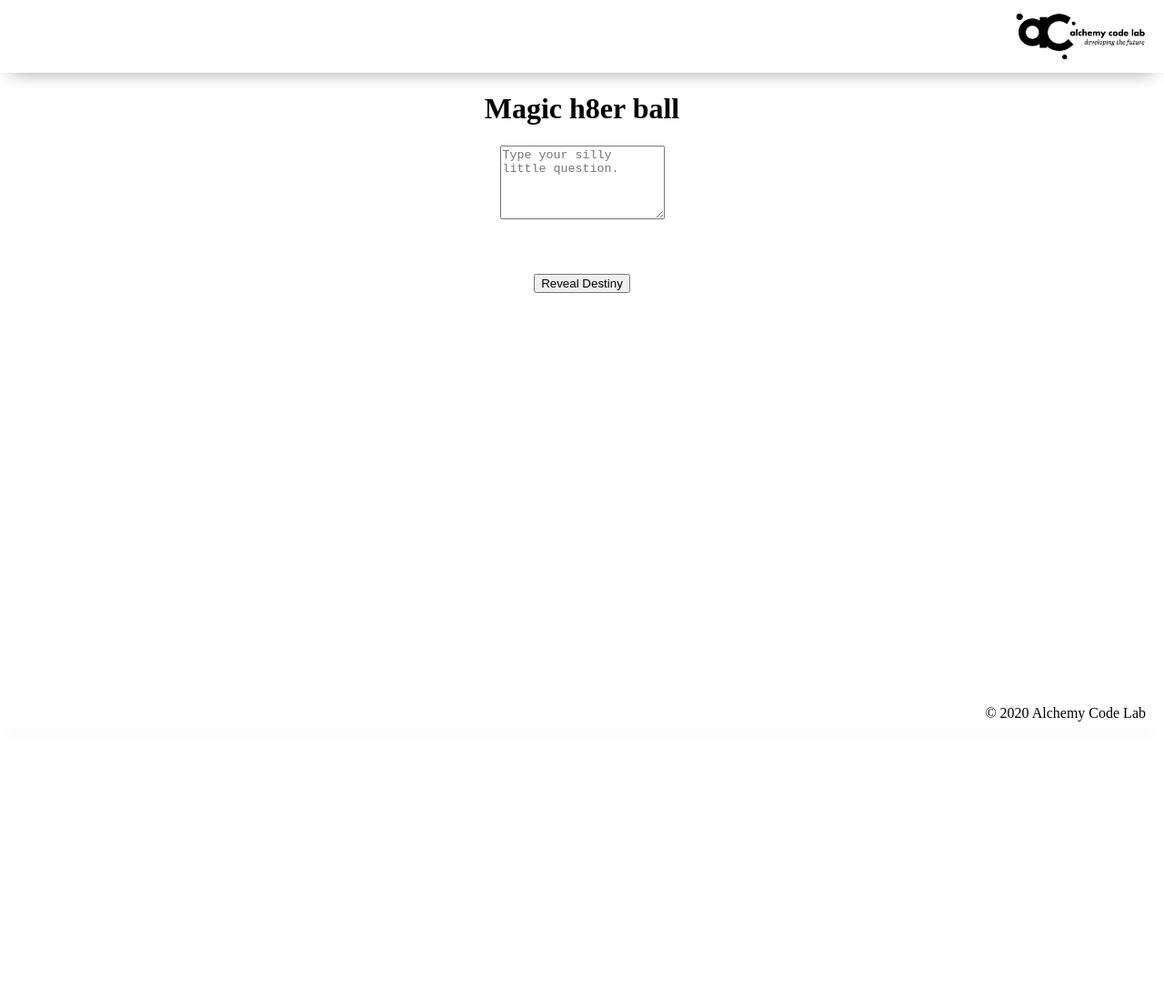
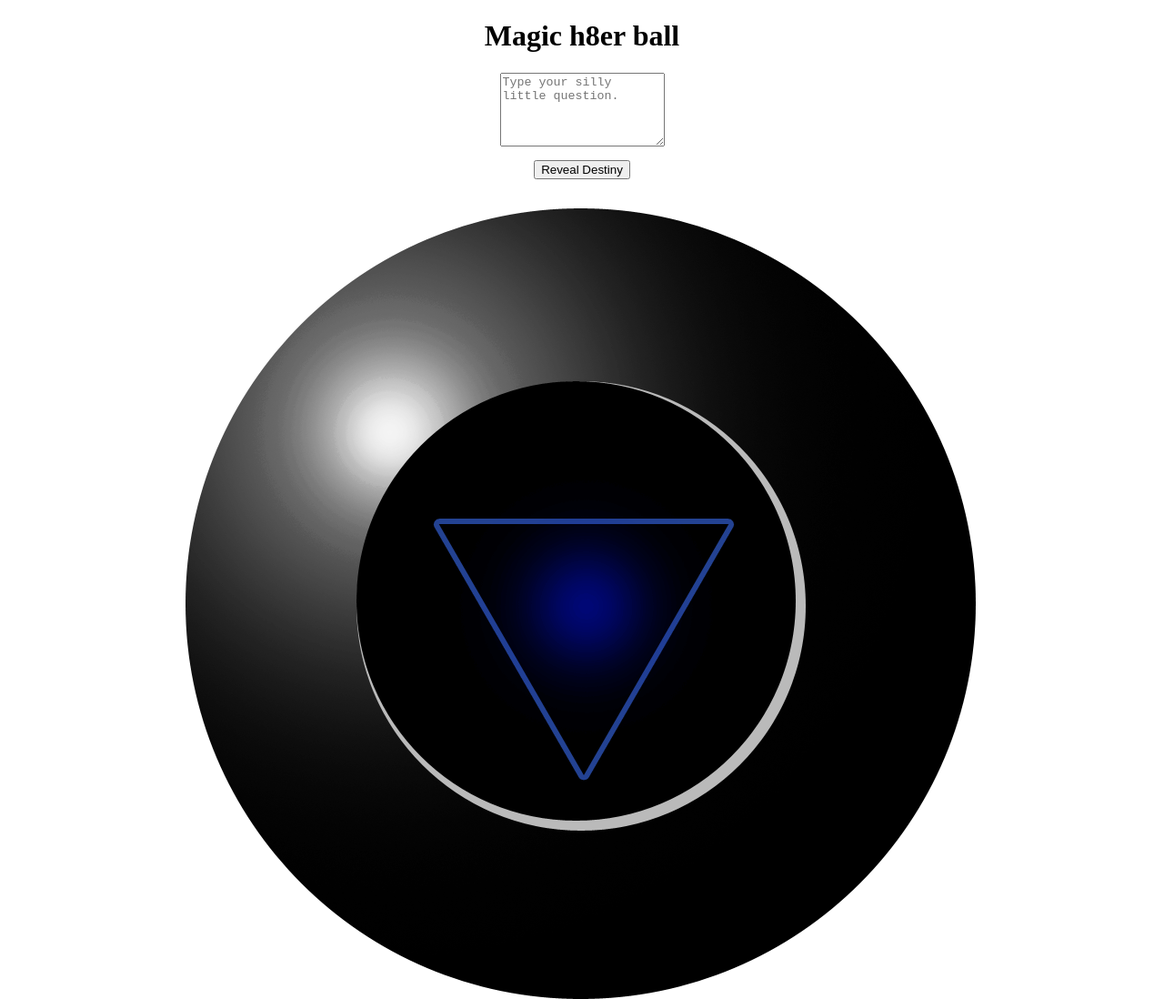
Before and after one commit to spencer-eagleton/lab-02a-magic-8-ball, a website with bundled scripts: page index.html in a window 1280 px wide. Shown: the whole page at 91% size. Before the commit the page ends 800 px from the top, so only its background shows below. Built offline with nearby package versions, Linux system fonts and the light colour scheme.

Commit message:
added 8 ball image and centered text within

```diff
--- a/index.html
+++ b/index.html
@@ -13,25 +13,20 @@
 </head>
 
 <body>
-    <header>
-        <div class="gutter-right logo">
-            <img src="assets/big-logo.png" />
-        </div>
-    </header>
+
     <main>
 
         <h1>Magic h8er ball</h1>
         <textarea name="question" id="question" cols="20" rows="5" placeholder="Type your silly little question."></textarea>
-        <p id="answer"></p>
+
         <button id="button">Reveal Destiny</button>
 
-
-
+        <section id="container">
+            <img src="/assets/Magic_eight_ball.png" alt="8 ball background">
+            <p id="answer"></p>
+        </section>
     </main>
 
-    <footer>
-        <div class="copy gutter-right">&copy; 2020 Alchemy Code Lab</div>
-    </footer>
 
     <script type="module" src="./app.js"></script>
 </body>
--- a/styles/style.css
+++ b/styles/style.css
@@ -1,113 +1,27 @@
 
-body {
-    /* https://coolors.co/generate and click export -> scss to get the colors to copy and paste below*/
-    /* --color1: hsla(349, 69%, 76%, 1);
-    --color2: hsla(207, 67%, 44%, 1);
-    --color3: hsla(200, 61%, 56%, 1);
-    --color4: hsla(187, 41%, 94%, 1);
-    --color5: hsla(170, 28%, 95%, 1); */
 
-    /* --color1: hsla(45, 86%, 83%, 1);
-    --color2: hsla(135, 65%, 98%, 1);
-    --color3: hsla(315, 37%, 86%, 1);
-    --color4: hsla(45, 73%, 98%, 1);
-    --color5: hsla(224, 40%, 79%, 1); */
-
-    --header-height: 80px;
-    --shadow: 0px 10px 20px -12px rgba(0,0,0,0.45);
-    --gutter: 30px;
-    --footer-height: 25px;
-
-    font-family: 'Titillium Web', sans-serif;
-    background-color: var(--color2);
-}
 
 main {
     display: flex;
     flex-direction: column;
-    justify-content: center;
     align-items: center;
-    margin-bottom: calc(var(--footer-height));
+
+
 }
 
-section {
-    background-color: var(--color5);
-    width: 1000px;
-    max-width: 80%;
-    display: flex;
-    flex-direction: column;
-    justify-content: center;
-    align-items: center;
-    padding-top: var(--gutter);
-    padding-bottom: var(--gutter);
-    margin-top: var(--gutter);
-    margin-bottom: var(--gutter);
-    border: solid 2px var(--color1);
+button {
+    margin: 15px;
 }
 
-header {
-    display: flex;
-    justify-content: flex-end;
-    background-color: var(--color3);
-    height: var(--header-height);
-    box-shadow: var(--shadow);
+#container {
+    position: relative;
+    text-align: center;
 }
 
-footer {
-    display: flex;
-    justify-content: flex-end;
-    background-color: var(--color3);
-    box-shadow: var(--shadow);
+#answer {
+    position: absolute;
+    top: 50%;
+    left: 50%;
+    transform: translate(-50%, -50%);
+    color: aliceblue;
 }
-
-
-h2 {
-    font-size: 1.8rem;
-    font-weight: bold;
-}
-
-.gutter-right {
-    margin-right: 20px;
-}
-
-.main-logo {
-    animation: pulse 5s infinite ease-in-out;
-}
-
-header img {
-    height: var(--header-height);
-}
-
-p {
-    margin: var(--gutter);
-}
-
-footer {
-    position: fixed;
-    width: 100%;
-    bottom: 0;
-    height: var(--footer-height);
-    display: flex;
-    justify-content: flex-end;
-    background-color: var(--color3);
-    box-shadow: var(--shadow);
-}
-
-  @keyframes pulse {
-    20% {
-      transform: rotate3d(-10, -10, -10, 50deg) scale(1.2);
-    }
-
-    40% {
-        transform: rotate3d(10, 10, -10, 50deg) scale(1);
-    }
-
-    60% {
-        transform: rotate3d(-10, 10, 10, 50deg) scale(1.2);
-      }
-
-    80% {
-        transform: rotate3d(10, 10, 10, 50deg) scale(1);
-    }
-
-  }
```
Also changed, not shown: assets/Magic_eight_ball.png (added).
